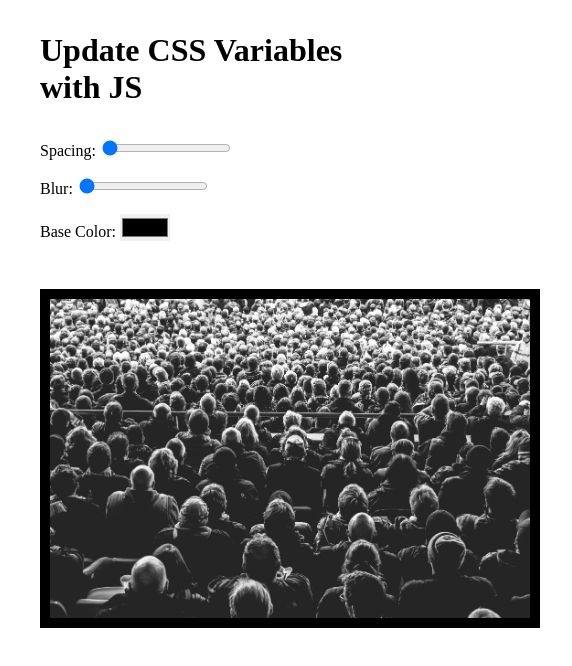
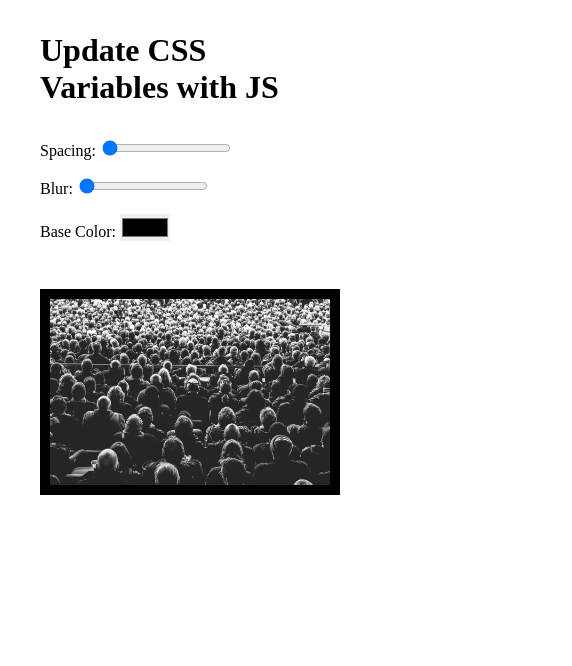
Before and after one commit to jazzcodes/JS-30, a plain HTML site: page T3-css-vars/index.html in a window 390 px wide. Shown: the whole page, 572 px wide, since content can reach past the window. Drawn offline with Linux system fonts and the light colour scheme.

Commit message:
responsiveness added

```diff
--- a/T3-css-vars/styles.css
+++ b/T3-css-vars/styles.css
@@ -40,3 +40,22 @@ h1{
 .highlighter{
     color: var(--baseColor);
 }
+
+
+@media screen and (max-width:550px)
+{
+
+
+    img{
+        width:300px;
+
+    }
+
+    h1{
+        min-width: 284px;
+        max-width:284px;
+
+    }
+
+
+}
```
